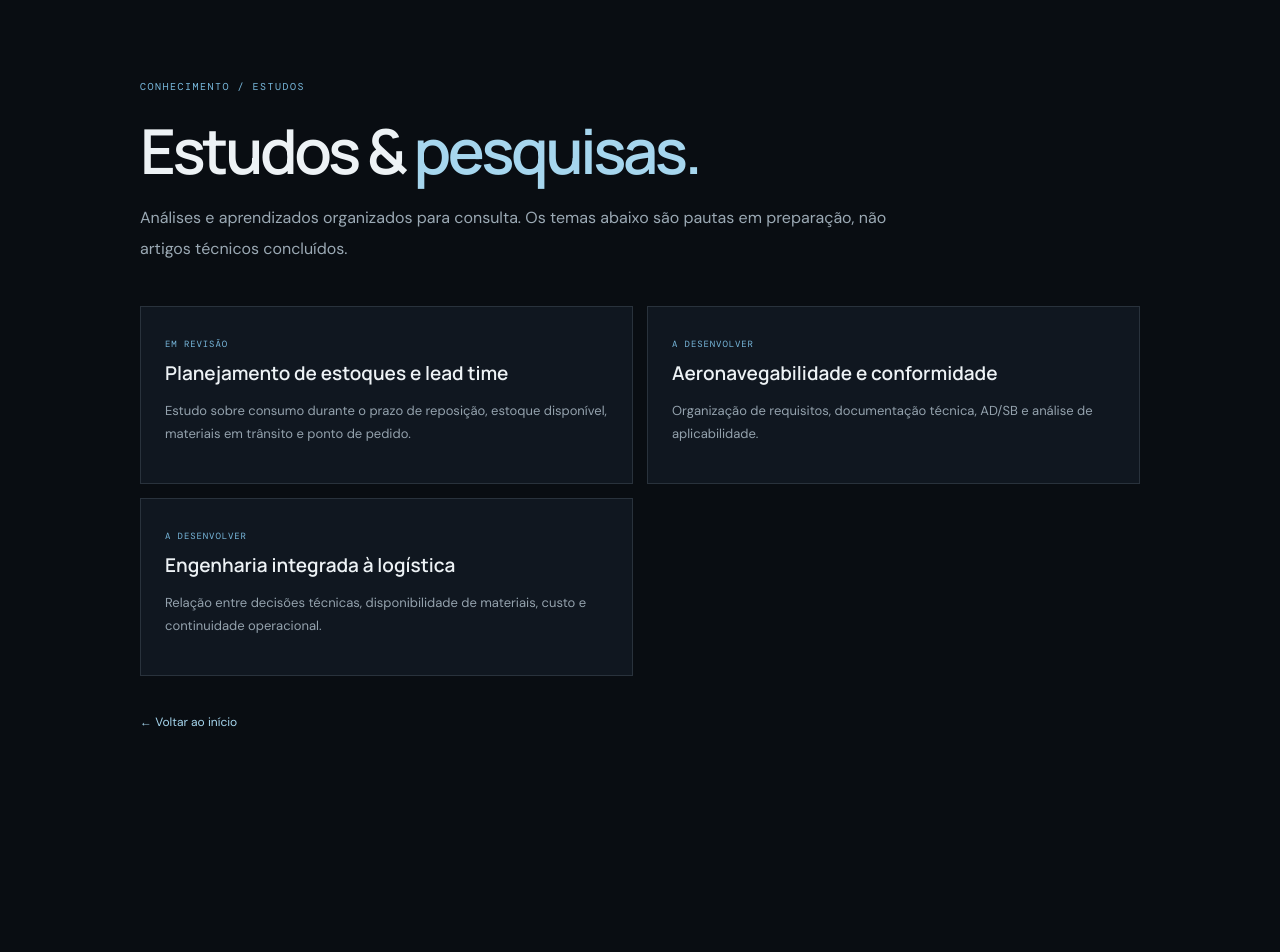
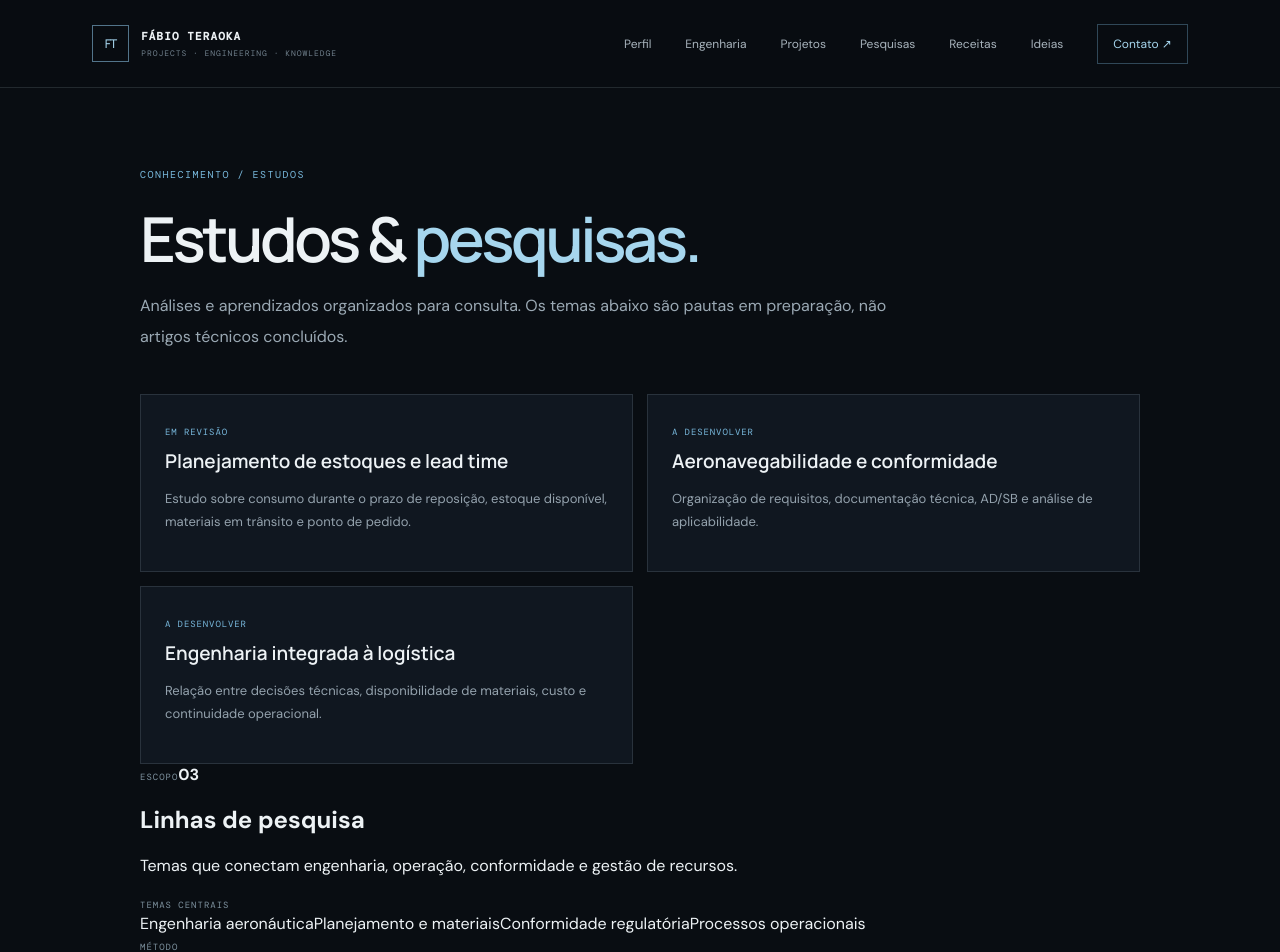
Before and after one commit to fabioteraoka/fabio-teraoka-site, a Next.js app: page /pesquisas in a window 1280 px wide. Shown: the top 952 px of the page. Before the commit the page ends 891 px from the top, so only its background shows below. Built offline with nearby package versions, Linux system fonts and the light colour scheme.

Commit message:
Standardize internal portal page structure

```diff
--- a/app/pesquisas/page.tsx
+++ b/app/pesquisas/page.tsx
@@ -1,3 +1,30 @@
-import Link from "next/link";
-const items=[["Planejamento de estoques e lead time","Estudo sobre consumo durante o prazo de reposição, estoque disponível, materiais em trânsito e ponto de pedido.","EM REVISÃO"],["Aeronavegabilidade e conformidade","Organização de requisitos, documentação técnica, AD/SB e análise de aplicabilidade.","A DESENVOLVER"],["Engenharia integrada à logística","Relação entre decisões técnicas, disponibilidade de materiais, custo e continuidade operacional.","A DESENVOLVER"]];
-export default function Research(){return <main className="site-page"><section className="site-page-main"><div className="section-kicker">CONHECIMENTO / ESTUDOS</div><h1>Estudos & <em>pesquisas.</em></h1><p className="site-page-lead">Análises e aprendizados organizados para consulta. Os temas abaixo são pautas em preparação, não artigos técnicos concluídos.</p><div className="site-page-grid">{items.map(([t,d,s])=><article className="site-page-card" key={t}><small>{s}</small><h2>{t}</h2><p>{d}</p></article>)}</div><Link className="back-link" href="/">← Voltar ao início</Link></section></main>}
+import { PortalChrome } from "../components/PortalChrome";
+
+const items = [
+  ["Planejamento de estoques e lead time", "Estudo sobre consumo durante o prazo de reposição, estoque disponível, materiais em trânsito e ponto de pedido.", "EM REVISÃO"],
+  ["Aeronavegabilidade e conformidade", "Organização de requisitos, documentação técnica, AD/SB e análise de aplicabilidade.", "A DESENVOLVER"],
+  ["Engenharia integrada à logística", "Relação entre decisões técnicas, disponibilidade de materiais, custo e continuidade operacional.", "A DESENVOLVER"],
+];
+
+export default function Research() {
+  return (
+    <PortalChrome active="pesquisas">
+      <main className="site-page portal-inner-page">
+        <section className="site-page-main portal-main">
+          <div className="portal-page-grid">
+            <div className="portal-primary-column">
+              <header className="portal-page-intro"><div className="section-kicker">CONHECIMENTO / ESTUDOS</div><h1>Estudos & <em>pesquisas.</em></h1><p className="site-page-lead">Análises e aprendizados organizados para consulta. Os temas abaixo são pautas em preparação, não artigos técnicos concluídos.</p></header>
+              <div className="site-page-grid">{items.map(([title, description, status]) => <article className="site-page-card" key={title}><small>{status}</small><h2>{title}</h2><p>{description}</p></article>)}</div>
+            </div>
+            <aside className="portal-aside">
+              <section className="portal-aside-card"><span className="profile-index">ESCOPO</span><strong className="portal-aside-stat">03</strong><h2>Linhas de pesquisa</h2><p>Temas que conectam engenharia, operação, conformidade e gestão de recursos.</p></section>
+              <section className="portal-aside-card"><span className="profile-index">TEMAS CENTRAIS</span><div className="portal-aside-list"><span>Engenharia aeronáutica</span><span>Planejamento e materiais</span><span>Conformidade regulatória</span><span>Processos operacionais</span></div></section>
+              <section className="portal-aside-card"><span className="profile-index">MÉTODO</span><h2>Da pergunta à evidência</h2><p>Uma pesquisa só será apresentada como concluída quando houver fontes, método, análise e limitações documentadas.</p></section>
+              <section className="portal-aside-card"><span className="profile-index">NAVEGAÇÃO</span><div className="portal-aside-nav"><a href="/engenharia">Experiência profissional ↗</a><a href="/projetos">Projetos aplicados ↗</a></div></section>
+            </aside>
+          </div>
+        </section>
+      </main>
+    </PortalChrome>
+  );
+}
```
